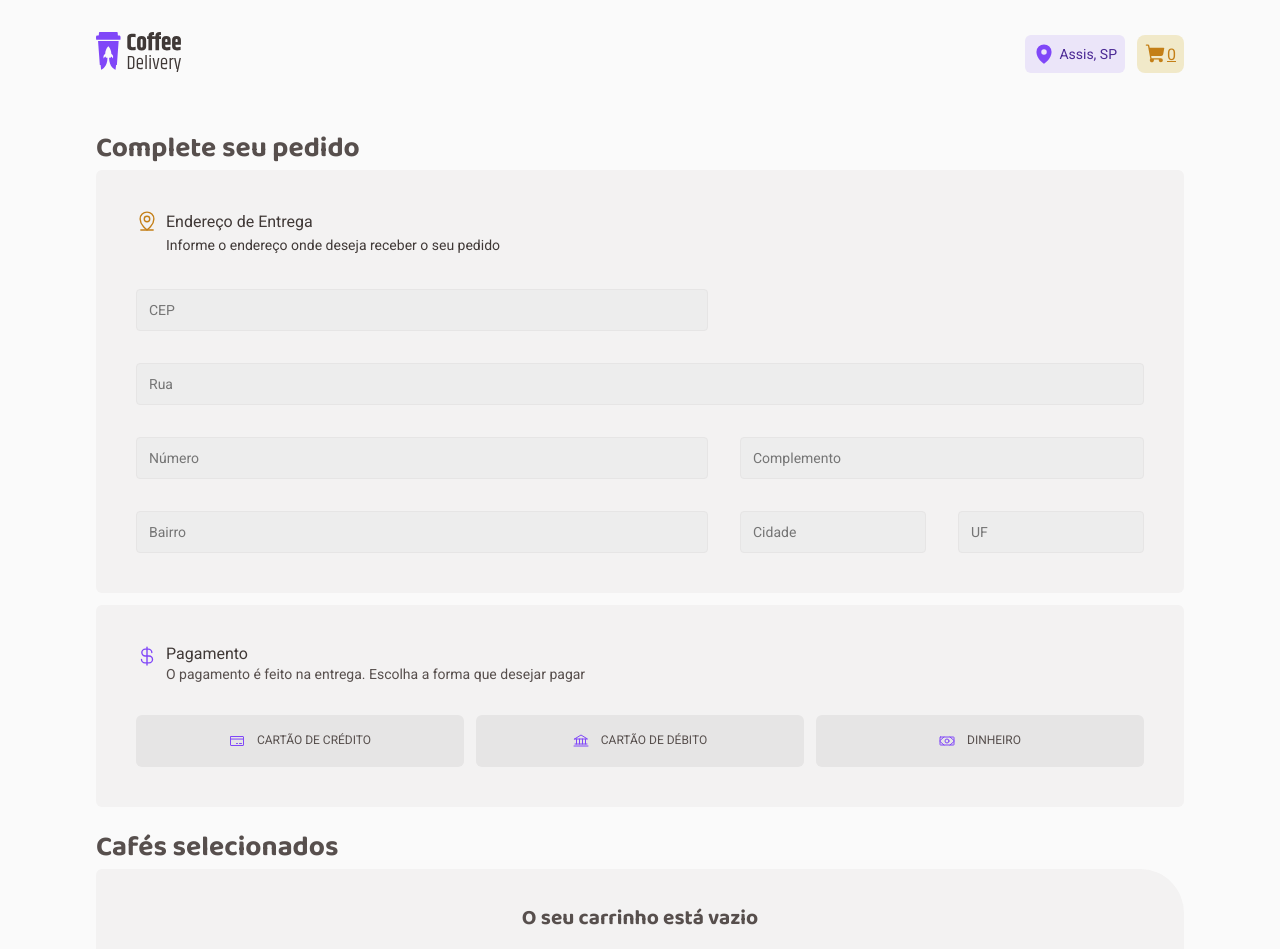
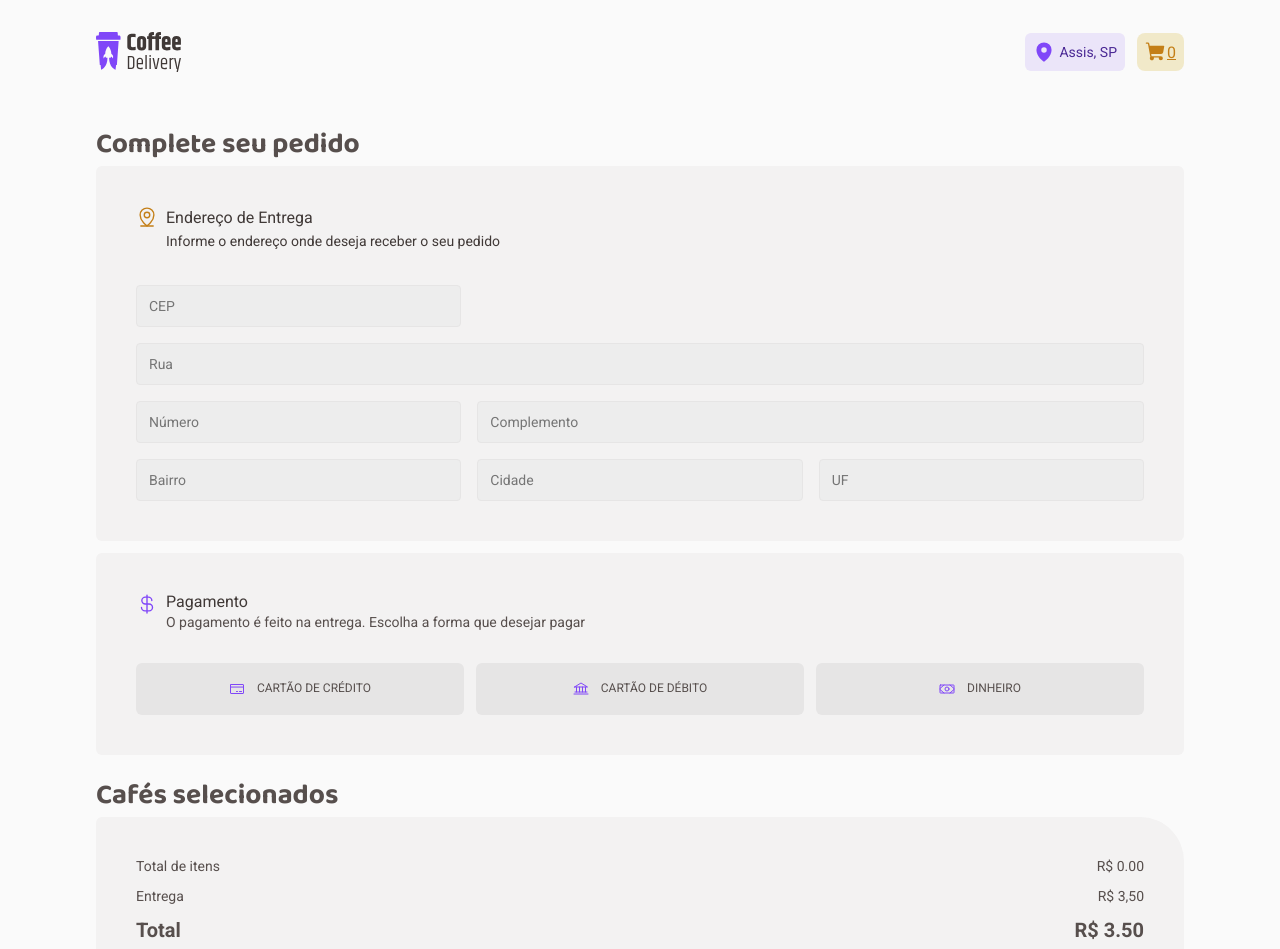
Before and after one commit to JoaoPedroVicentin/coffee-delivery, a React (Vite) app: page /checkout in a window 1280 px wide. Shown: the top 949 px of the page. Built offline with nearby package versions, Linux system fonts and the light colour scheme.

Commit message:
Revert "validando formulario"
This reverts commit cbab2db2134ea6c2960051ab12a236a375118076.

```diff
--- a/package.json
+++ b/package.json
@@ -15,7 +15,7 @@
     "phosphor-react": "^1.4.1",
     "react": "^18.2.0",
     "react-dom": "^18.2.0",
-    "react-hook-form": "^7.34.2",
+    "react-hook-form": "^7.34.0",
     "react-router-dom": "^6.3.0",
     "styled-components": "^5.3.5",
     "uuidv4": "^6.2.13",
--- a/src/components/Header/index.tsx
+++ b/src/components/Header/index.tsx
@@ -3,7 +3,6 @@ import logoCoffeeDelivery from "../../assets/logoCoffeeDelivery.svg";
 import { MapPin, ShoppingCart } from "phosphor-react";
 import { useContext } from "react";
 import { PurchaseContext } from "../../contexts/PurchaseContext";
-import { NavLink } from "react-router-dom";
 
 export function Header() {
 
@@ -11,9 +10,7 @@ export function Header() {
 
     return(
         <HeaderContainer>
-            <NavLink to="/">
-                <img src={logoCoffeeDelivery} alt=""/>
-            </NavLink>
+            <img src={logoCoffeeDelivery} alt=""/>
             <Action>
                 <Location>
                     <MapPin weight="fill" color='#8047f8' size={22}/>
--- a/src/components/Header/styles.ts
+++ b/src/components/Header/styles.ts
@@ -7,12 +7,6 @@ export const HeaderContainer = styled.header`
     display: flex;
     justify-content: space-between;
     align-items: center;
-
-    img{
-        &:focus-within{
-            border-color: red;
-        }
-    }
 
     @media (max-width: 550px) {
         padding: 2rem 1rem;
--- a/src/pages/Checkout/components/Address/index.tsx
+++ b/src/pages/Checkout/components/Address/index.tsx
@@ -1,12 +1,7 @@
 import { MapPinLine } from "phosphor-react";
-import { useFormContext } from "react-hook-form";
 import { AddressContainer, FormBody, FormContainer, FormHeader, FormTitle } from "./styled";
 
-
 export function Address() {
-    const { register } = useFormContext()
-
-
     return(
         <AddressContainer>
             <FormContainer>
@@ -19,13 +14,13 @@ export function Address() {
                 </FormHeader>
 
                 <FormBody>
-                    <input id="CEP" placeholder="CEP" {...register("cep")}/>
-                    <input id="Rua" placeholder="Rua" {...register("rua")}/>
-                    <input id="Numero" placeholder="Número" {...register("numero")}/>
+                    <input id="CEP" placeholder="CEP"/>
+                    <input id="Rua" placeholder="Rua"/>
+                    <input id="Numero" placeholder="Número"/>
                     <input id="Complemento" placeholder="Complemento"/>
-                    <input id="Bairro" placeholder="Bairro" {...register("bairro")}/>
-                    <input id="Cidade" placeholder="Cidade" {...register("cidade")}/>
-                    <input id="UF" placeholder="UF" {...register("uf")}/>
+                    <input id="Bairro" placeholder="Bairro"/>
+                    <input id="Cidade" placeholder="Cidade"/>
+                    <input id="UF" placeholder="UF"/>
                 </FormBody>
             </FormContainer>
         </AddressContainer>
--- a/src/pages/Checkout/components/Purchase/index.tsx
+++ b/src/pages/Checkout/components/Purchase/index.tsx
@@ -1,4 +1,4 @@
-import { ButtonHTMLAttributes, useContext } from "react";
+import { useContext } from "react";
 import { PurchaseContext } from "../../../../contexts/PurchaseContext";
 import { Product } from "./Products";
 import { ButtonPurchase, PurchaseContainer, ValueDescription, ValuePurchase} from "./styled";
@@ -18,11 +18,7 @@ export function Purchase() {
                     value={purchase.value}/>
                 )
             })}
-            {listPurchase.length === 0 && (
-                <h2>O seu carrinho está vazio</h2>
-            )}
-            {listPurchase.length > 0 && (
-                <ValuePurchase>
+            <ValuePurchase>
                 <ValueDescription>
                     <p>Total de itens</p>
                     <p>R$ {subTotal.toFixed(2)}</p>
@@ -36,8 +32,7 @@ export function Purchase() {
                     <strong>R$ {totalOrder.toFixed(2)}</strong>
                 </ValueDescription>
             </ValuePurchase>
-            )}
-            <ButtonPurchase type="submit">CONFIRMAR PEDIDO</ButtonPurchase>
+            <ButtonPurchase><a href="/success">CONFIRMAR PEDIDO</a></ButtonPurchase>
         </PurchaseContainer>
     )
 }
--- a/src/pages/Checkout/index.tsx
+++ b/src/pages/Checkout/index.tsx
@@ -2,50 +2,20 @@ import { Address } from "./components/Address";
 import { Payment } from "./components/Payment";
 import { Purchase } from "./components/Purchase";
 import { CheckoutContainer, FormColumn } from "./styles";
-import * as zod from 'zod';
-import { zodResolver } from '@hookform/resolvers/zod';
-import { useForm, FormProvider } from "react-hook-form";
 
-const confirmOrderValidationSchema = zod.object({
-    cep: zod.string().min(1, "Informe o CEP"),
-    rua: zod.string().min(1, "Informe a Rua"),
-    numero: zod.string().min(1, "Informe o Numero"),
-    complemento: zod.string(),
-    bairro: zod.string().min(1, "Informe o Bairro"),
-    cidade: zod.string().min(1, "Informe a Cidade"),
-    uf: zod.string().min(1, "Informe o UF")
-})
-
-export type OrderData = zod.infer<typeof confirmOrderValidationSchema>
-
-type ConfirmOrderFormData = OrderData
 
 export function Checkout() {
-    const confirmOrderForm = useForm<ConfirmOrderFormData>({
-        resolver: zodResolver(confirmOrderValidationSchema)
-    })
-
-    const { handleSubmit } = confirmOrderForm
-
-    function handleConfirmOrder(data: ConfirmOrderFormData){
-        console.log(data)
-    }
-
-    return (
+    return(
         <CheckoutContainer>
-            <FormProvider {...confirmOrderForm}>
-                <form onSubmit={handleSubmit(handleConfirmOrder)}>
             <FormColumn>
                 <h1>Complete seu pedido</h1>
-                        <Address />
-                        <Payment />
+                <Address/>
+                <Payment/>
             </FormColumn>
             <FormColumn>
                 <h1>Cafés selecionados</h1>
-                        <Purchase />
+                <Purchase/>
             </FormColumn>
-                </form>
-            </FormProvider>
         </CheckoutContainer>
     )
 }
--- a/src/pages/Checkout/styles.ts
+++ b/src/pages/Checkout/styles.ts
@@ -2,18 +2,16 @@ import styled from "styled-components";
 
 export const CheckoutContainer = styled.main`
     padding: 2rem 6rem;
+    gap: 2rem;
+    display: grid;
+    grid-template-columns: 1.25fr 0.75fr;
 
-    form{
-        display: grid;
-        grid-template-columns: 1.25fr 0.75fr;
-        gap: 2rem;
+    @media (max-width: 1339px) {
+        grid-template-columns: 1fr;
+    }
 
-        @media (max-width: 1339px) {
-            grid-template-columns: 1fr;
-        }
-    }
     @media (max-width: 550px) {
-            padding: 2rem 0.5rem;
+        padding: 2rem 0.5rem;
     }
 `
 
--- a/src/pages/Success/styles.ts
+++ b/src/pages/Success/styles.ts
@@ -53,23 +53,14 @@ export const ConfirmHeader = styled.div`
 `
 
 export const ConfirmBody = styled.div`
-  padding: 2.5rem;
-  border-radius: 6px 36px 6px 36px;
-  position: relative;
-  background: ${props => props.theme['background']};
-  min-width: 32rem;
-  display: flex;
-  flex-direction: column;
-  gap: 2rem;
-  &::before {
-    content: "";
-    position: absolute;
-    inset: -1px;
-    z-index: -1;
-    border-radius: 7px 37px 7px 37px;
-    background: linear-gradient(102.89deg, #dbac2c 2.61%, #8047f8 98.76%);
-  }
-`;
+    border: 1px solid red;
+    border-image: linear-gradient(to left, #8047f8, #dbac2c );
+    border-image-slice: 1;
+    padding: 2.5rem;
+    display: flex;
+    flex-direction: column;
+    gap: 2rem;
+`
 
 export const ConfirmInfo = styled.div`
     display: flex;
```
Lines whose indentation alone changed are shown as unchanged.
